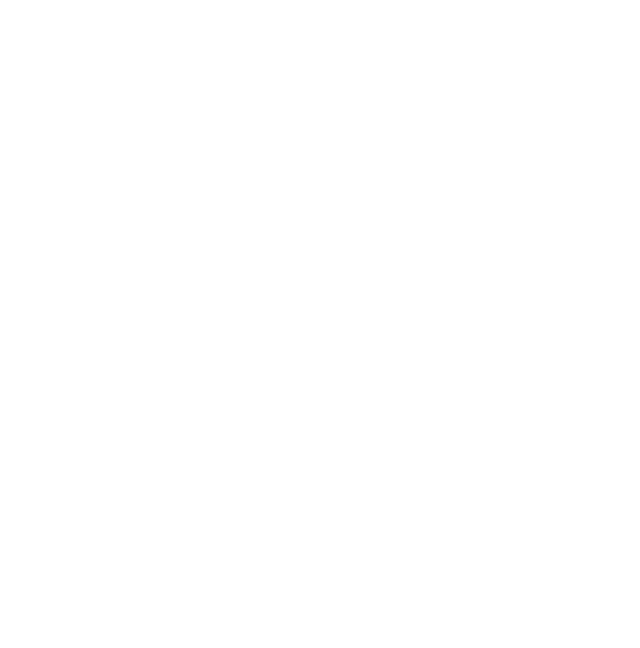
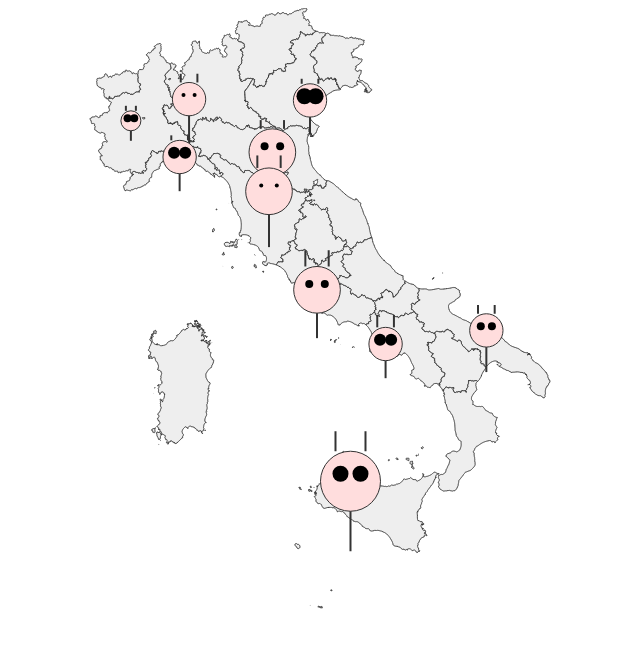
Before and after one commit to MarcoNapoleone/chernoff-cats, a plain HTML site: page index.html in a window 1280 px wide. Shown: the whole page, without its empty margins (88-728 px from the left). Drawn offline with nearby package versions, Linux system fonts and the light colour scheme.

Commit message:
Add Italy map visualization with cats

```diff
--- a/css/style.css
+++ b/css/style.css
@@ -1,22 +1,14 @@
-.bar {
-    fill: steelblue;
+#map svg {
+    width: 800px;
+    height: 700px;
 }
 
-.bar:hover {
-    fill: brown;
+.cat .head {
+    fill: #fdd;
+    stroke: #333;
 }
 
-.axis, .values {
-    font: 11px sans-serif;
+.cat line {
+    stroke: #333;
+    stroke-width: 2px;
 }
-
-.axis path,
-.axis line {
-    fill: none;
-    stroke: #000;
-    shape-rendering: crispEdges;
-}
-
-.x.axis path {
-    display: none;
-}
--- /dev/null
+++ b/data/cats.json
@@ -0,0 +1,92 @@
+[
+  {
+    "city": "Rome",
+    "lat": 41.9028,
+    "lon": 12.4964,
+    "earLength": 8,
+    "eyeWidth": 5,
+    "headSize": 6,
+    "tailLength": 7
+  },
+  {
+    "city": "Milan",
+    "lat": 45.4642,
+    "lon": 9.19,
+    "earLength": 6,
+    "eyeWidth": 4,
+    "headSize": 5,
+    "tailLength": 8
+  },
+  {
+    "city": "Naples",
+    "lat": 40.8518,
+    "lon": 14.2681,
+    "earLength": 7,
+    "eyeWidth": 6,
+    "headSize": 5,
+    "tailLength": 6
+  },
+  {
+    "city": "Turin",
+    "lat": 45.0703,
+    "lon": 7.6869,
+    "earLength": 5,
+    "eyeWidth": 5,
+    "headSize": 4,
+    "tailLength": 5
+  },
+  {
+    "city": "Palermo",
+    "lat": 38.1157,
+    "lon": 13.3615,
+    "earLength": 9,
+    "eyeWidth": 7,
+    "headSize": 7,
+    "tailLength": 9
+  },
+  {
+    "city": "Genoa",
+    "lat": 44.4056,
+    "lon": 8.9463,
+    "earLength": 5,
+    "eyeWidth": 6,
+    "headSize": 5,
+    "tailLength": 6
+  },
+  {
+    "city": "Bologna",
+    "lat": 44.4949,
+    "lon": 11.3426,
+    "earLength": 6,
+    "eyeWidth": 5,
+    "headSize": 6,
+    "tailLength": 7
+  },
+  {
+    "city": "Florence",
+    "lat": 43.7696,
+    "lon": 11.2558,
+    "earLength": 7,
+    "eyeWidth": 4,
+    "headSize": 6,
+    "tailLength": 8
+  },
+  {
+    "city": "Bari",
+    "lat": 41.1171,
+    "lon": 16.8719,
+    "earLength": 6,
+    "eyeWidth": 5,
+    "headSize": 5,
+    "tailLength": 7
+  },
+  {
+    "city": "Venice",
+    "lat": 45.4408,
+    "lon": 12.3155,
+    "earLength": 5,
+    "eyeWidth": 7,
+    "headSize": 5,
+    "tailLength": 6
+  }
+]
--- a/index.html
+++ b/index.html
@@ -0,0 +1,14 @@
+<!DOCTYPE html>
+<html lang="en">
+<head>
+  <meta charset="UTF-8">
+  <title>Italy Cats Map</title>
+  <link rel="stylesheet" href="css/style.css">
+  <script src="https://d3js.org/d3.v7.min.js"></script>
+  <script src="js/loader.js" defer></script>
+  <script src="js/viz.js" defer></script>
+</head>
+<body>
+  <div id="map"></div>
+</body>
+</html>
--- a/js/viz.js
+++ b/js/viz.js
@@ -142,6 +142,9 @@ function redraw(data) {
     updateDrawing(data);
 }
 
+// Old bar chart example left here for reference. It is not executed in the
+// current project but kept to document how the d3 update pattern works.
+/*
 d3.json("data/dataset.json")
         .then(function(data) {
 
@@ -163,3 +166,117 @@ d3.json("data/dataset.json")
         .catch(function(error) {
                 console.log(error); // Some error handling here
         });
+*/
+
+
+window.initViz = function(cats, italy) {
+    var width = 800,
+        height = 600;
+
+    var svg = d3.select('#map').append('svg')
+        .attr('width', width)
+        .attr('height', height);
+
+    var projection = d3.geoMercator()
+        .fitSize([width, height], italy);
+
+    var path = d3.geoPath().projection(projection);
+
+    svg.append('g')
+        .selectAll('path')
+        .data(italy.features)
+        .enter()
+        .append('path')
+        .attr('d', path)
+        .attr('fill', '#eeeeee')
+        .attr('stroke', '#333');
+
+    var earScale = d3.scaleLinear()
+        .domain(d3.extent(cats, d => d.earLength))
+        .range([5, 20]);
+
+    var eyeScale = d3.scaleLinear()
+        .domain(d3.extent(cats, d => d.eyeWidth))
+        .range([2, 8]);
+
+    var headScale = d3.scaleLinear()
+        .domain(d3.extent(cats, d => d.headSize))
+        .range([10, 30]);
+
+    var tailScale = d3.scaleLinear()
+        .domain(d3.extent(cats, d => d.tailLength))
+        .range([10, 40]);
+
+    var catGroups = svg.selectAll('.cat')
+        .data(cats)
+        .enter()
+        .append('g')
+        .attr('class', 'cat')
+        .attr('transform', d => {
+            var p = projection([d.lon, d.lat]);
+            return 'translate(' + p[0] + ',' + p[1] + ')';
+        });
+
+    catGroups.append('circle')
+        .attr('class', 'head')
+        .attr('r', d => headScale(d.headSize))
+        .on('click', () => sortCats('headSize'));
+
+    catGroups.append('line')
+        .attr('class', 'ear left')
+        .attr('x1', d => -headScale(d.headSize)/2)
+        .attr('y1', d => -headScale(d.headSize))
+        .attr('x2', d => -headScale(d.headSize)/2)
+        .attr('y2', d => -headScale(d.headSize) - earScale(d.earLength))
+        .on('click', () => sortCats('earLength'));
+
+    catGroups.append('line')
+        .attr('class', 'ear right')
+        .attr('x1', d => headScale(d.headSize)/2)
+        .attr('y1', d => -headScale(d.headSize))
+        .attr('x2', d => headScale(d.headSize)/2)
+        .attr('y2', d => -headScale(d.headSize) - earScale(d.earLength))
+        .on('click', () => sortCats('earLength'));
+
+    catGroups.append('circle')
+        .attr('class', 'eye left')
+        .attr('cx', d => -headScale(d.headSize)/3)
+        .attr('cy', d => -headScale(d.headSize)/4)
+        .attr('r', d => eyeScale(d.eyeWidth))
+        .on('click', () => sortCats('eyeWidth'));
+
+    catGroups.append('circle')
+        .attr('class', 'eye right')
+        .attr('cx', d => headScale(d.headSize)/3)
+        .attr('cy', d => -headScale(d.headSize)/4)
+        .attr('r', d => eyeScale(d.eyeWidth))
+        .on('click', () => sortCats('eyeWidth'));
+
+    catGroups.append('line')
+        .attr('class', 'tail')
+        .attr('x1', 0)
+        .attr('y1', d => headScale(d.headSize))
+        .attr('x2', 0)
+        .attr('y2', d => headScale(d.headSize) + tailScale(d.tailLength))
+        .on('click', () => sortCats('tailLength'));
+
+    function sortCats(key) {
+        var sorted = cats.slice().sort((a, b) => d3.ascending(a[key], b[key]));
+        var step = width / (cats.length + 1);
+        sorted.forEach((d, i) => {
+            d.sortX = step * (i + 1);
+            d.sortY = height - 40;
+        });
+
+        svg.selectAll('.cat')
+            .transition()
+            .duration(1000)
+            .attr('transform', d => {
+                if (d.sortX !== undefined) {
+                    return 'translate(' + d.sortX + ',' + d.sortY + ')';
+                }
+                var p = projection([d.lon, d.lat]);
+                return 'translate(' + p[0] + ',' + p[1] + ')';
+            });
+    }
+};
```
Also changed, not shown: data/italy.geojson (added). Lines whose indentation alone changed are shown as unchanged.
